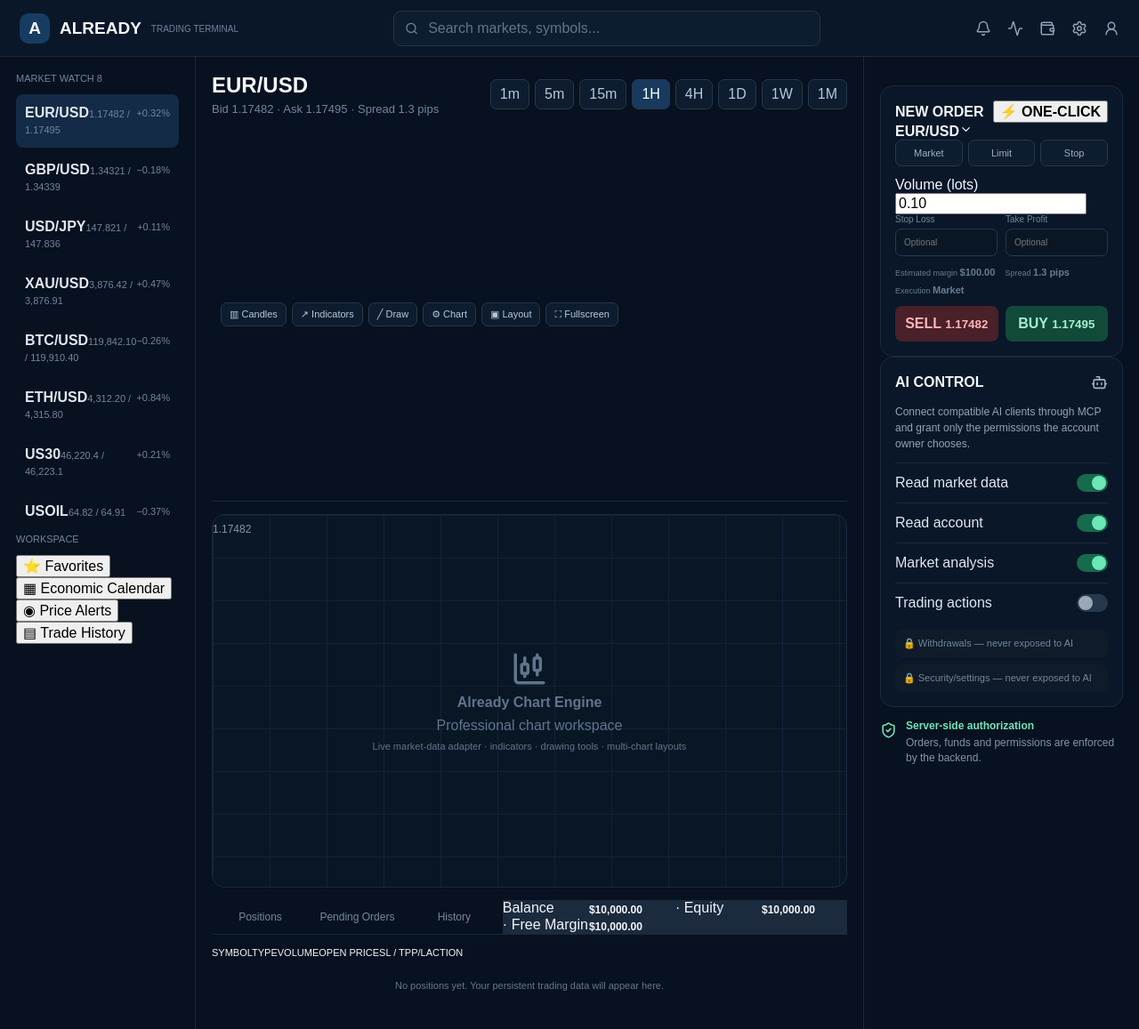
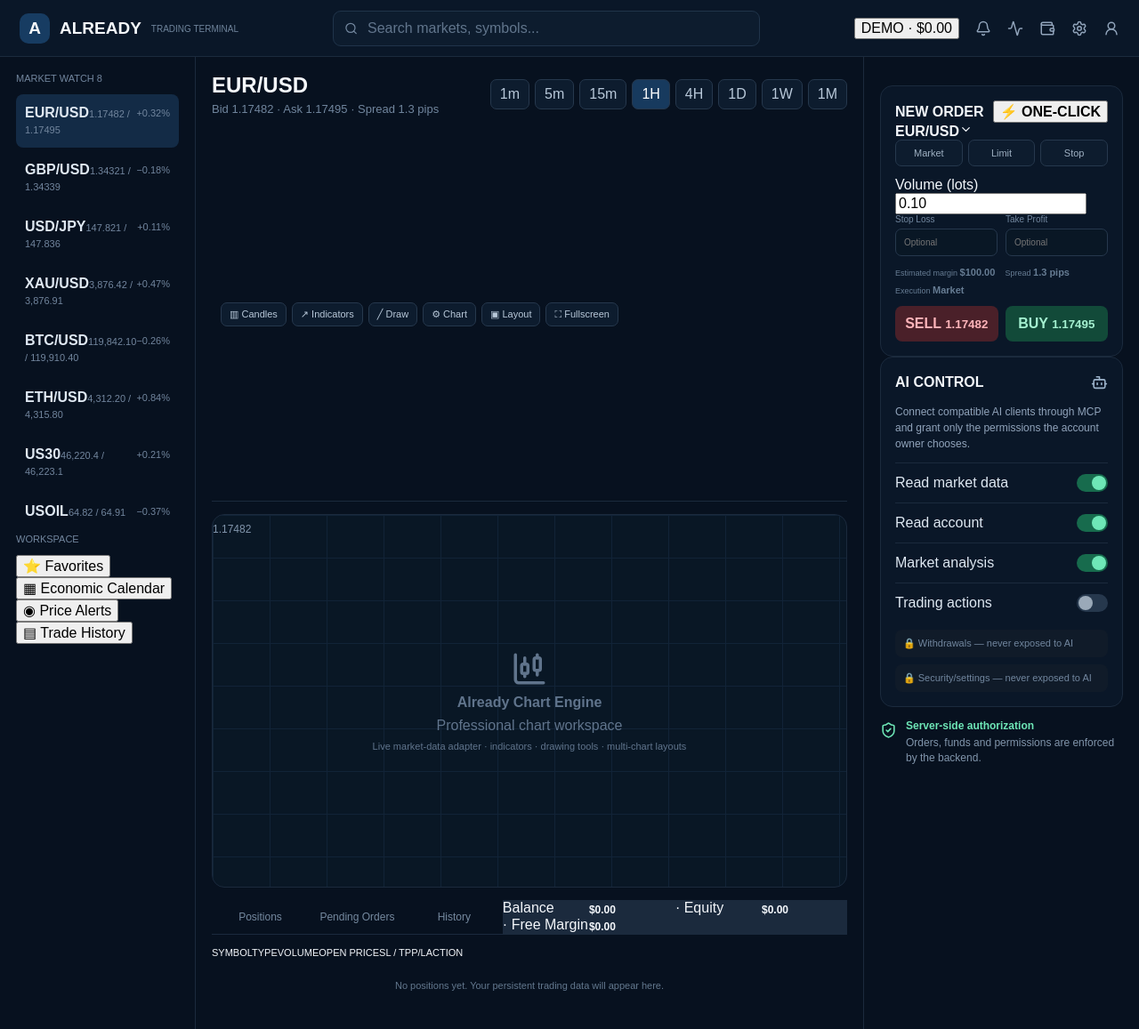
Before and after one commit to youngdot12345-droid/Already-, a Next.js app: page / in a window 1280 px wide. Shown: the whole page at 89% size. Built offline with nearby package versions, Linux system fonts and the light colour scheme; no server answers.

Commit message:
feat: connect terminal to persistent account balances

```diff
--- a/app/page.tsx
+++ b/app/page.tsx
@@ -1,6 +1,6 @@
 "use client";
 
-import { useState } from "react";
+import { useEffect, useState } from "react";
 import { Activity, Bot, CandlestickChart, ShieldCheck, Wallet, Settings, UserRound, Bell, Search, ChevronDown } from "lucide-react";
 
 const markets=[
@@ -22,6 +22,10 @@
   const [oneClick,setOneClick]=useState(false);
   const [activeTab,setActiveTab]=useState("Positions");
   const [aiAccess,setAiAccess]=useState({market:true,account:true,analysis:true,orders:false});
+  const [accounts,setAccounts]=useState<any[]>([]);
+  const [accountType,setAccountType]=useState<"demo"|"real">("demo");
+  const activeAccount=accounts.find(a=>a.account_type===accountType);
+  useEffect(()=>{fetch("/api/accounts",{cache:"no-store"}).then(r=>r.ok?r.json():null).then(d=>{if(d?.accounts)setAccounts(d.accounts)}).catch(()=>{});},[]);
 
   const toggle=(key:keyof typeof aiAccess)=>setAiAccess(v=>({...v,[key]:!v}));
 
@@ -29,7 +33,7 @@
     <header className="topbar">
       <div className="brand"><div className="logo">A</div><span>ALREADY</span><small>TRADING TERMINAL</small></div>
       <div className="top-search"><Search size={16}/><input placeholder="Search markets, symbols..." /></div>
-      <div className="topicons"><Bell/><Activity/><Wallet/><Settings/><UserRound/></div>
+      <div className="topicons"><button className="account-switch" onClick={()=>setAccountType(v=>v==="demo"?"real":"demo")}>{accountType.toUpperCase()} · ${Number(activeAccount?.balance??0).toLocaleString("en-US",{minimumFractionDigits:2})}</button><Bell/><Activity/><Wallet/><Settings/><UserRound/></div>
     </header>
 
     <section className="workspace">
@@ -63,7 +67,7 @@
 
         <div className="trade-tabs">
           {["Positions","Pending Orders","History"].map(tab=><button className={activeTab===tab?"selected":""} key={tab} onClick={()=>setActiveTab(tab)}>{tab}</button>)}
-          <span className="trade-summary">Balance <b>$10,000.00</b> · Equity <b>$10,000.00</b> · Free Margin <b>$10,000.00</b></span>
+          <span className="trade-summary">Balance <b>${Number(activeAccount?.balance??0).toLocaleString("en-US",{minimumFractionDigits:2})}</b> · Equity <b>${Number(activeAccount?.equity??0).toLocaleString("en-US",{minimumFractionDigits:2})}</b> · Free Margin <b>${Number(activeAccount?.free_margin??0).toLocaleString("en-US",{minimumFractionDigits:2})}</b></span>
         </div>
         <div className="trade-table">
           <div className="table-head"><span>SYMBOL</span><span>TYPE</span><span>VOLUME</span><span>OPEN PRICE</span><span>SL / TP</span><span>P/L</span><span>ACTION</span></div>
```
